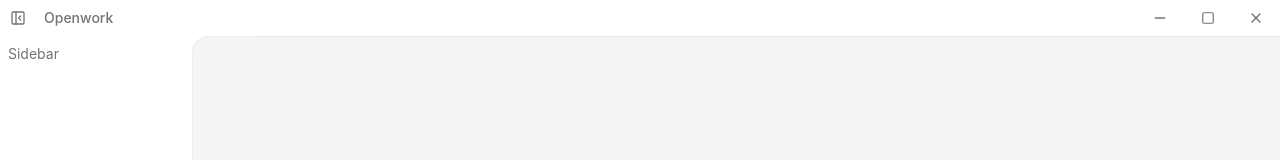
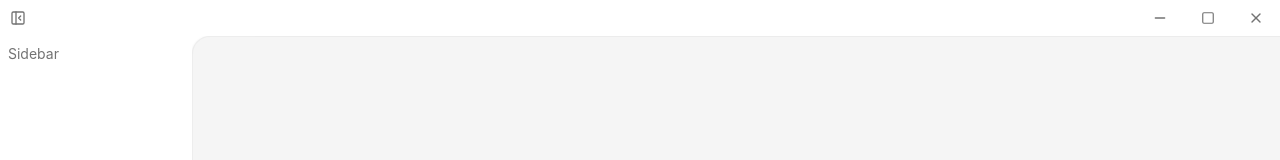
Before and after one commit to UseStitch/stitch, a React (Vite) app in the folder apps/web/: page / in a window 1280 px wide. Shown: the top 160 px of the page. Built offline with nearby package versions, Linux system fonts and the light colour scheme; what @tanstack/react-hotkeys would draw is missing.

Commit message:
refactor: remove title text from TitleBar component

```diff
--- a/apps/web/src/components/title-bar.tsx
+++ b/apps/web/src/components/title-bar.tsx
@@ -46,9 +46,6 @@ export function TitleBar({ sidebarOpen = true, onToggleSidebar }: TitleBarProps)
             <PanelLeftOpen className="w-4 h-4 text-muted-foreground" />
           )}
         </button>
-        <div className="text-sm text-muted-foreground font-medium px-2">
-          Openwork
-        </div>
       </div>
       <div className="flex h-full" style={{ WebkitAppRegion: 'no-drag' } as React.CSSProperties}>
         <button
```
